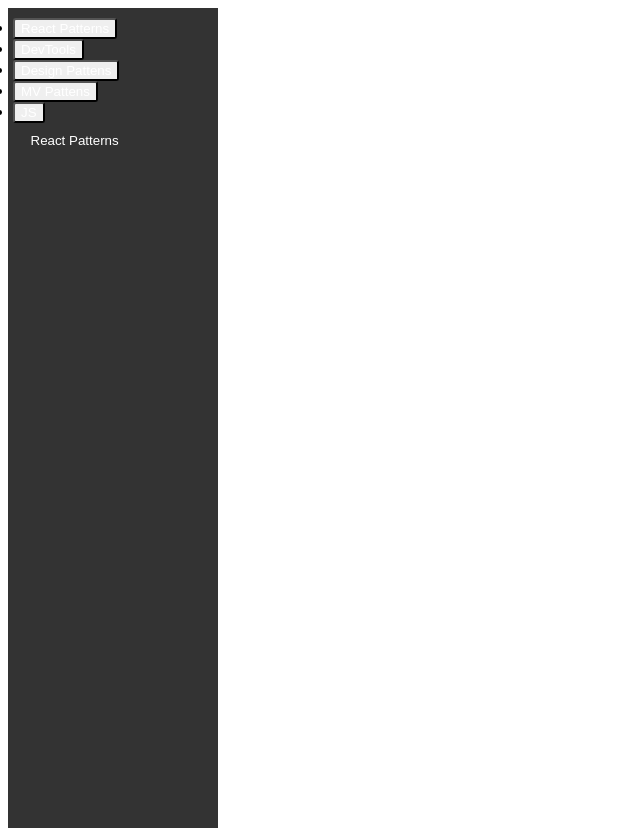
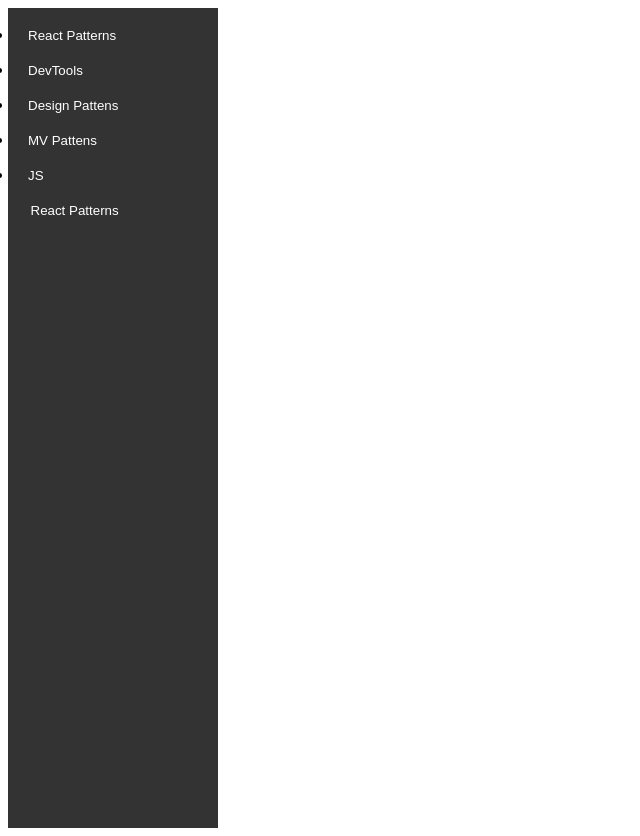
Before and after one commit to sergeypoddubnii/js-tricks, a React (Create React App) app: page / in a window 1280 px wide. Shown: the whole page, without its empty margins (0-640 px from the left). Built offline with nearby package versions, Linux system fonts and the light colour scheme.

Commit message:
fix nav link button

```diff
--- a/src/Components/Navigation/NavigationLink/styles.scss
+++ b/src/Components/Navigation/NavigationLink/styles.scss
@@ -9,6 +9,17 @@
 }
 
 .link {
+	display: block;
+	width: 100%;
+	text-align: left;
+	padding: 10px 15px;
 	border-radius: 3px;
+	background-color: transparent;
+	border: none;
 	color: white;
+
+	&:hover {
+		background-color: white;
+		color: $dark-grey;
+	}
 }
```
